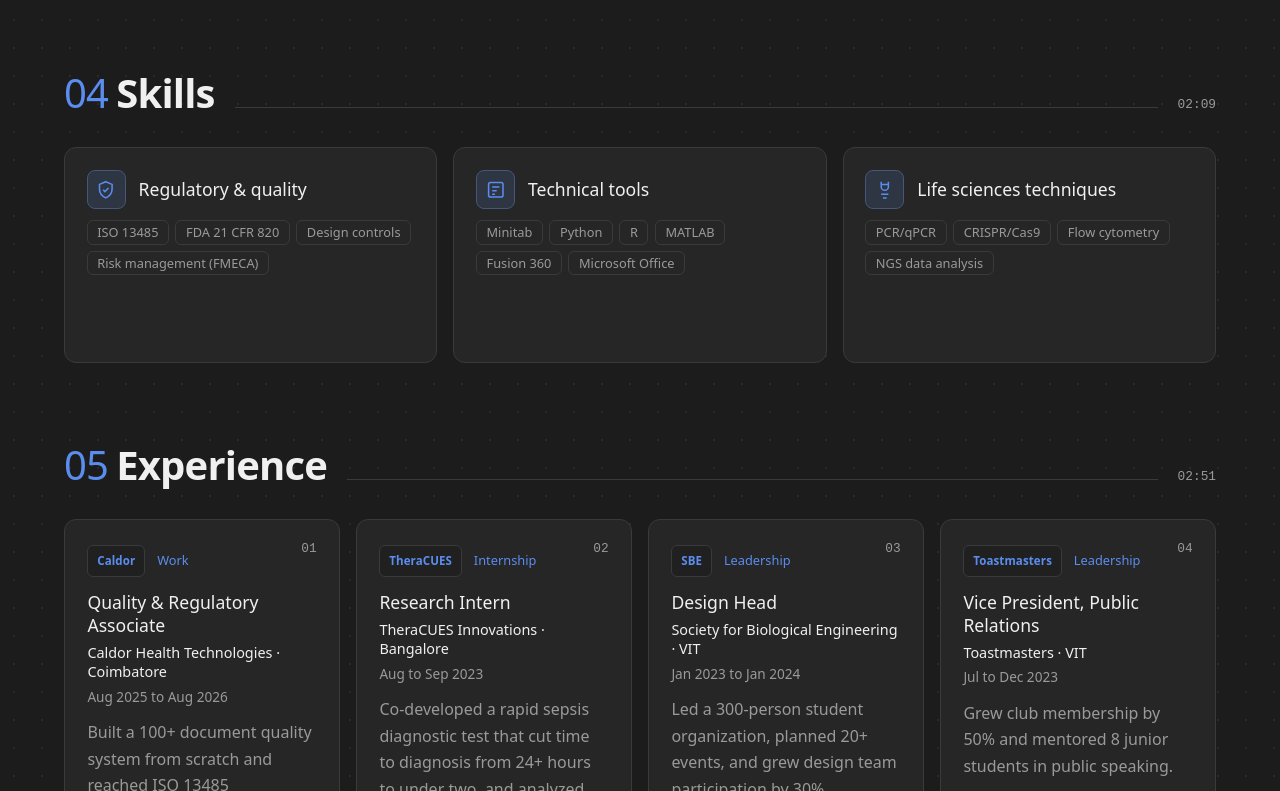
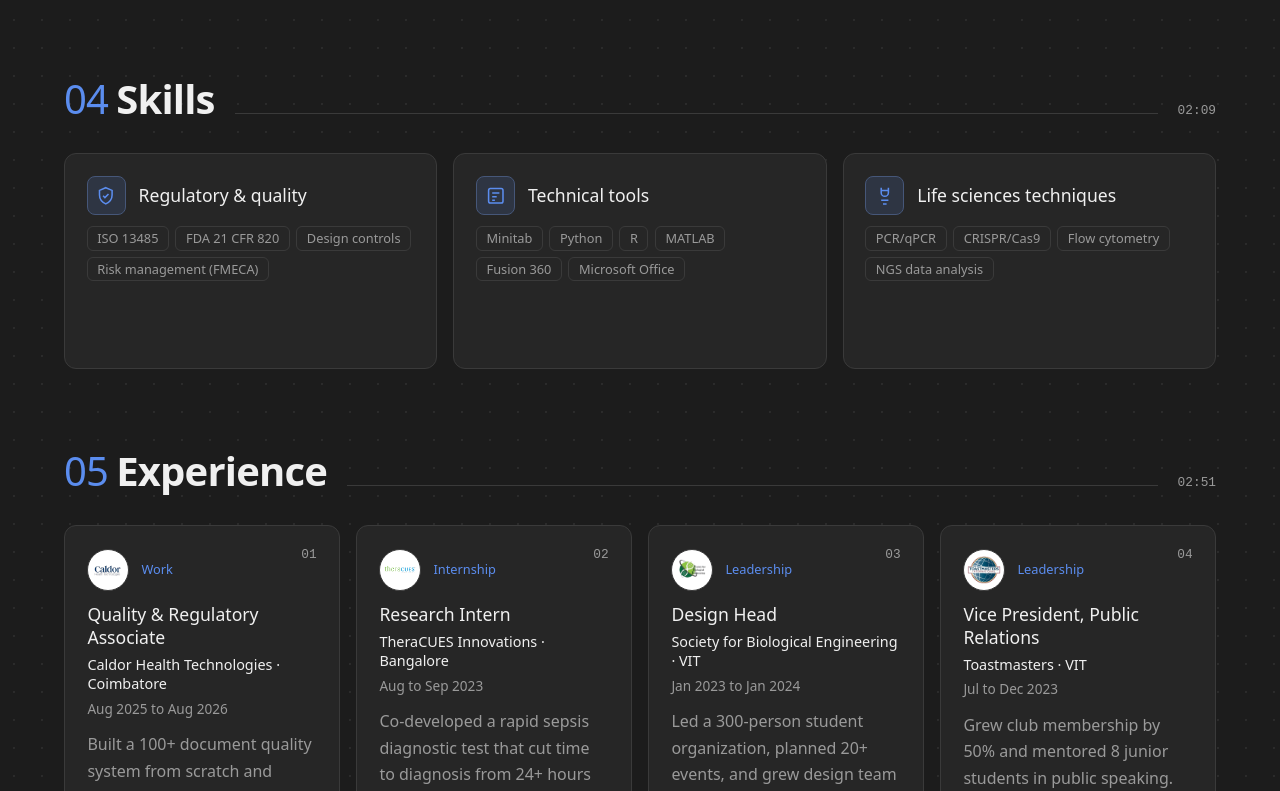
Before and after one commit to K4vinM/Portfolio, a plain HTML site: page index.html in a window 1280 px wide. Shown: the part 1646-2437 px from the top of the page. Drawn offline with Linux system fonts and the light colour scheme.

Commit message:
Add files via upload

```diff
--- a/index.html
+++ b/index.html
@@ -51,8 +51,8 @@
   <section id="education" class="wrap">
     <h2><span class="n">02</span> Education<span class="t" data-i="1"></span></h2>
     <div class="cards">
-      <article class="xcard"><span class="trk">01</span><div class="card-top"><span class="org-mark duke-mark" aria-label="Duke University">Duke</span><p class="kind">Master's</p></div><h3>Master of Engineering, Biomedical Engineering</h3><p class="when">Expected Summer 2028</p><p>Duke University, Pratt School of Engineering. Medical Device Design Certificate and a Certificate in Innovation &amp; Entrepreneurship.</p></article>
-      <article class="xcard"><span class="trk">02</span><div class="card-top"><span class="org-mark vit-mark" aria-label="Vellore Institute of Technology">VIT</span><p class="kind">Bachelor's</p></div><h3>B.Tech, Biotechnology</h3><p class="when">Completed Aug 2025</p><p>Vellore Institute of Technology. GPA 9.5/10, rank 6 of 284 (top 2%). Merit Scholarship, 2023–24 and 2024–25. Winner, VIT Medical Hackathon.</p></article>
+      <article class="xcard"><span class="trk">01</span><div class="card-top"><img class="org-logo" src="duke-logo.png" alt="Duke University logo"><p class="kind">Master's</p></div><h3>Master of Engineering, Biomedical Engineering</h3><p class="when">Expected Summer 2028</p><p>Duke University, Pratt School of Engineering. Medical Device Design Certificate and a Certificate in Innovation &amp; Entrepreneurship.</p></article>
+      <article class="xcard"><span class="trk">02</span><div class="card-top"><img class="org-logo" src="vit-logo.png" alt="Vellore Institute of Technology logo"><p class="kind">Bachelor's</p></div><h3>B.Tech, Biotechnology</h3><p class="when">Completed Aug 2025</p><p>Vellore Institute of Technology. GPA 9.5/10, rank 6 of 284 (top 2%). Merit Scholarship, 2023–24 and 2024–25. Winner, VIT Medical Hackathon.</p></article>
     </div>
   </section>
 
@@ -82,7 +82,7 @@
     <article class="xcard">
       <span class="trk">01</span>
       <div class="card-top">
-        <span class="org-mark word-mark">Caldor</span>
+        <img class="org-logo" src="caldor-logo.png" alt="Caldor Health Technologies logo">
         <p class="kind">Work</p>
       </div>
       <h3>Quality &amp; Regulatory Associate</h3>
@@ -94,7 +94,7 @@
     <article class="xcard">
       <span class="trk">02</span>
       <div class="card-top">
-        <span class="org-mark word-mark">TheraCUES</span>
+        <img class="org-logo" src="theracues-logo.png" alt="TheraCUES Innovations logo">
         <p class="kind">Internship</p>
       </div>
       <h3>Research Intern</h3>
@@ -106,7 +106,7 @@
     <article class="xcard">
       <span class="trk">03</span>
       <div class="card-top">
-        <span class="org-mark word-mark">SBE</span>
+        <img class="org-logo" src="sbe-logo.png" alt="Society for Biological Engineering logo">
         <p class="kind">Leadership</p>
       </div>
       <h3>Design Head</h3>
@@ -118,7 +118,7 @@
     <article class="xcard">
       <span class="trk">04</span>
       <div class="card-top">
-        <span class="org-mark word-mark">Toastmasters</span>
+        <img class="org-logo" src="toastmasters-logo.png" alt="Toastmasters logo">
         <p class="kind">Leadership</p>
       </div>
       <h3>Vice President, Public Relations</h3>
--- a/style.css
+++ b/style.css
@@ -98,6 +98,7 @@ section.hero.wrap{padding-top:2rem}
 .xcard{background:var(--surface);border:1px solid var(--line);border-radius:var(--r-lg);padding:1.4rem}
 .card-top{display:flex;align-items:center;gap:.75rem;margin-bottom:.8rem;padding-right:2rem;min-height:2.25rem}
 .card-top .kind{margin:0}
+.org-logo{width:42px;height:42px;flex:none;object-fit:contain;border-radius:50%;background:#fff;border:1px solid var(--line);padding:3px}
 .org-mark{display:inline-flex;align-items:center;justify-content:center;flex:none;min-height:2rem;padding:.25rem .55rem;border:1px solid var(--line);border-radius:var(--r-sm);font:700 .72rem/1 var(--display);letter-spacing:.01em;color:var(--text);background:color-mix(in srgb,var(--bg) 55%,transparent)}
 .duke-mark{font-family:Georgia,serif;font-size:1rem;color:#fff;background:#003087;border-color:#5b8def}
 .vit-mark{color:#111;background:#ffcd00;border-color:#ffcd00}
```
